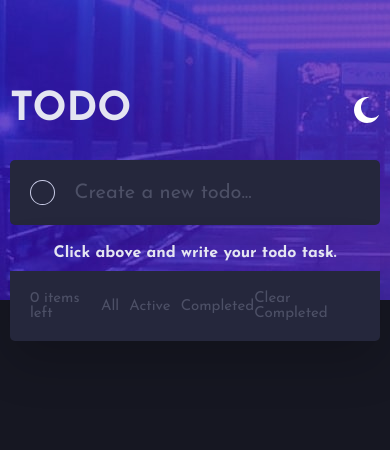
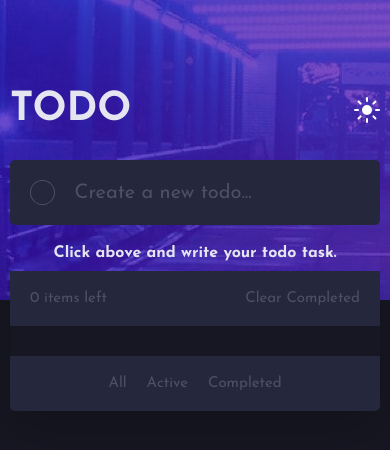
Before and after one commit to SwastikSonkusare/Todo-App, a React (Create React App) app: page / in a window 390 px wide. Shown: the top 450 px of the page. Built offline with nearby package versions, Linux system fonts and the light colour scheme.

Commit message:
fix: responsiveness

```diff
--- a/src/components/MainSection/MainSection.js
+++ b/src/components/MainSection/MainSection.js
@@ -44,7 +44,6 @@ const MainSection = () => {
     });
 
     setTodoItems(mapped);
-    localStorage.setItem("todoItems", todoItems);
   };
 
   const filterHandler = () => {
@@ -91,7 +90,7 @@ const MainSection = () => {
       <div className="todo">
         <div className="todo__header">
           <h1 className="todo__header-content">todo</h1>
-          <img className="todo__theme" src={moonLogo} alt={moonLogo}></img>
+          <img className="todo__theme" src={sunLogo} alt={sunLogo}></img>
         </div>
 
         <Form
@@ -112,6 +111,7 @@ const MainSection = () => {
             statusHandler={statusHandler}
             clearCompletedTodosHandler={clearCompletedTodosHandler}
             categories={categories}
+            status={status}
           />
         </div>
       </div>
--- a/src/components/MainSection/MainSection.scss
+++ b/src/components/MainSection/MainSection.scss
@@ -72,7 +72,8 @@ h2 {
         width: 28px;
         height: 25px;
         border-radius: 50%;
-        border: 1px solid $light-grayish-blue-primary;
+        border: 1px solid $very-dark-grayish-blue-secondary;
+        cursor: pointer;
     }
 
     &__input {
--- a/src/components/TodoItem/TodoItem.js
+++ b/src/components/TodoItem/TodoItem.js
@@ -7,7 +7,7 @@ import './TodoItem.scss';
 
 const TodoItem = ({ item, taskCompletedHandler, deleteSingleTodoHandler }) => {
   return (
-    <div className={item.complete ? "todo__item complete" : "todo__item"}>
+    <li className={item.complete ? "todo__item complete" : "todo__item"}>
       <span onClick={() => taskCompletedHandler(item.id)}>
         {item.complete && (
           <img className="check-icon" src={checkIcon} alt={checkIcon}></img>
@@ -21,7 +21,7 @@ const TodoItem = ({ item, taskCompletedHandler, deleteSingleTodoHandler }) => {
         alt={crossIcon}
         onClick={() => deleteSingleTodoHandler(item.id)}
       ></img>
-    </div>
+    </li>
   );
 };
 
--- a/src/components/TodoItem/TodoItem.scss
+++ b/src/components/TodoItem/TodoItem.scss
@@ -5,6 +5,7 @@
 
 
   &__item {
+    cursor: pointer;
     border-radius: 0 !important;
     border-bottom: 1px solid $very-dark-grayish-blue-secondary;
 
@@ -19,6 +20,13 @@
       background-image: $check-background;
       border: none;
     }
+
+    & span {
+
+      &:hover {
+        border: 1px solid $light-grayish-blue-secondary;
+      }
+    }
   }
 }
 
--- a/src/components/TodoStatus/TodoStatus.js
+++ b/src/components/TodoStatus/TodoStatus.js
@@ -1,21 +1,42 @@
 import React from "react";
 
-import './TodoStatus.scss';
+import "./TodoStatus.scss";
 
-const TodoStatus = ({ todoItems, statusHandler, clearCompletedTodosHandler, categories }) => {
+const TodoStatus = ({
+  todoItems,
+  statusHandler,
+  clearCompletedTodosHandler,
+  categories,
+  status,
+}) => {
   return (
+    <>
       <div className="todo__status">
         <div>{todoItems.length} items left</div>
         <div className="todo__status-content">
           {categories.map((category) => (
-          <span onClick={() => statusHandler(category)}>{category}</span>
+            <span
+              onClick={() => statusHandler(category)}
+              className={category === status ? "clicked" : ""}
+            >
+              {category}
+            </span>
           ))}
         </div>
 
-      <div onClick={clearCompletedTodosHandler}>
-        Clear Completed
+        <div onClick={clearCompletedTodosHandler}>Clear Completed</div>
       </div>
+      <div className="todo__status--mobile">
+        {categories.map((category) => (
+          <span
+            onClick={() => statusHandler(category)}
+            className={category === status ? "clicked" : ""}
+          >
+            {category}
+          </span>
+        ))}
       </div>
+    </>
   );
 };
 
--- a/src/components/TodoStatus/TodoStatus.scss
+++ b/src/components/TodoStatus/TodoStatus.scss
@@ -1,9 +1,6 @@
-@import '../../styles//variables';
-
+@import "../../styles//variables";
 
 .todo {
-
-
   &__status {
     font-size: 1.5rem;
     padding: 2rem;
@@ -13,10 +10,36 @@
     color: $very-dark-grayish-blue-secondary;
     background-color: $very-dark-desaturated-blue;
 
+    &--mobile {
+      display: none;
+      grid-gap: 2rem;
+      font-size: 1.5rem;
+      padding: 2rem;
+      margin-top: 3rem;
+      justify-content: center;
+      align-items: center;
+      color: $very-dark-grayish-blue-secondary;
+      background-color: $very-dark-desaturated-blue;
+
+      & span {
+
+        &.clicked {
+            color: $color-bright-blue;
+          }
+      }
+
+      @media only screen and (max-width: 31.25em) {
+        display: flex;
+      }
+    }
 
     &-content {
       display: flex;
       grid-gap: 1rem;
+
+      @media only screen and (max-width: 31.25em) {
+        display: none;
+      }
 
       & span {
         cursor: pointer;
@@ -25,9 +48,16 @@
           color: $light-grayish-blue-primary;
         }
 
-                &:active
-                 {
+        &.clicked {
           color: $color-bright-blue;
+        }
+      }
+
+      & + div {
+        cursor: pointer;
+
+        &:hover {
+          color: $light-grayish-blue-primary;
         }
       }
     }
```
Lines whose indentation alone changed are shown as unchanged.
